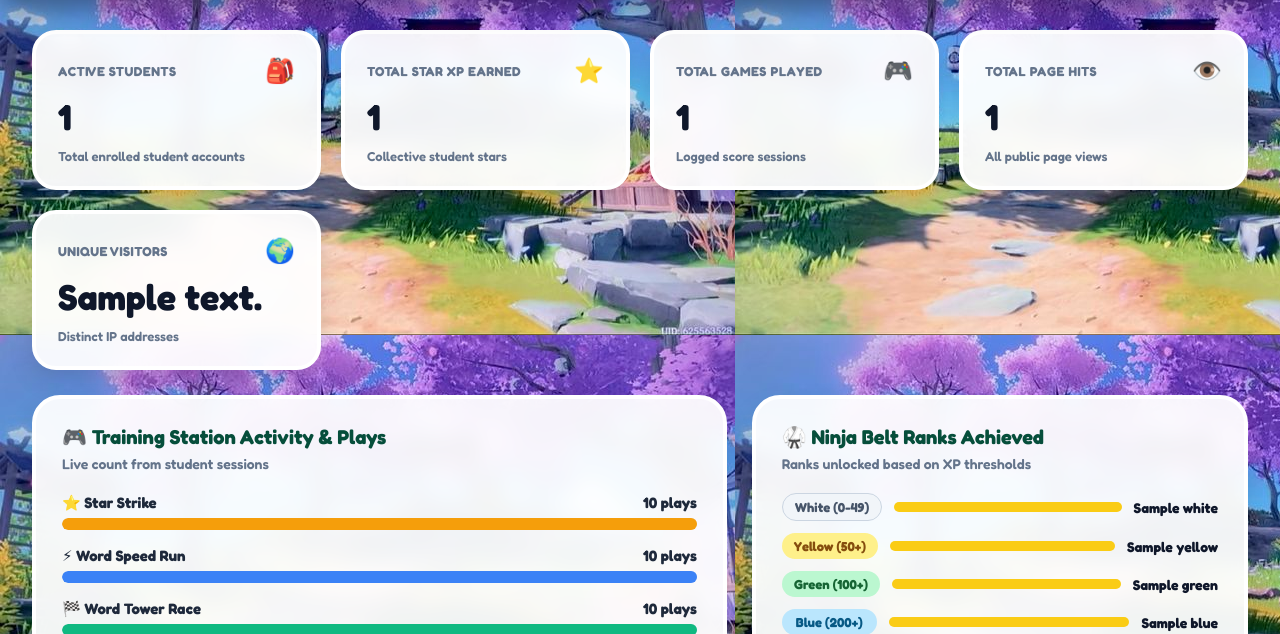
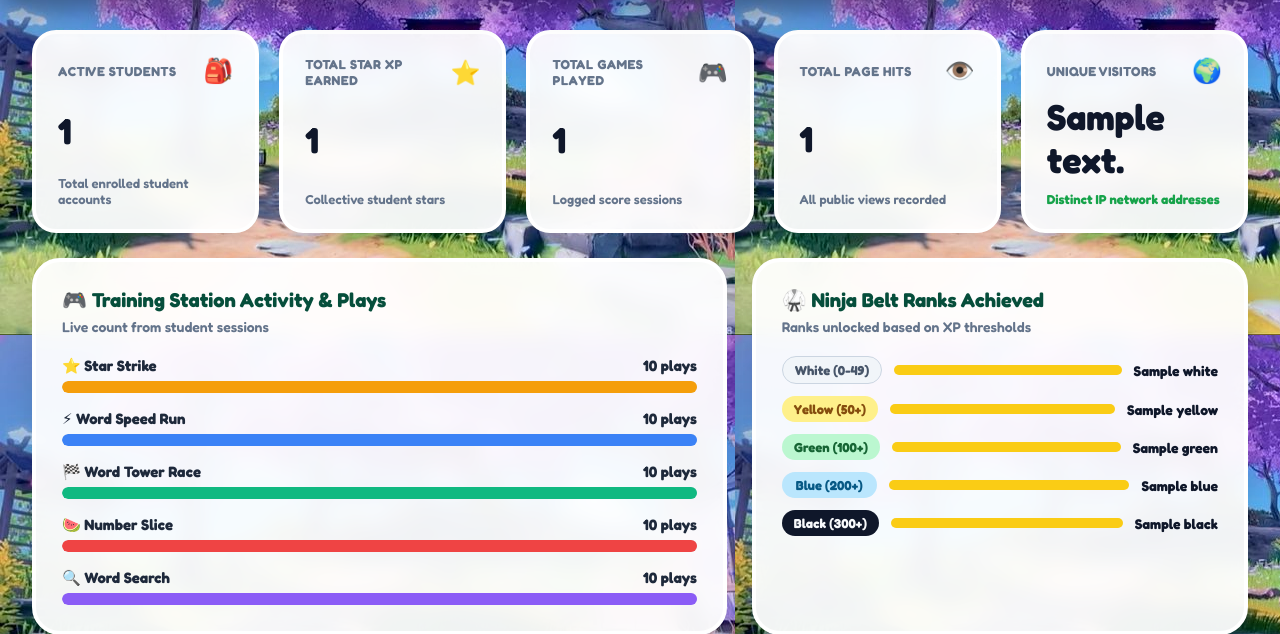
Before and after one commit to varshil-2115/ninjatsu, a Flask app: template templates/admin_dashboard.html in a window 1280 px wide. Shown: the part 84-718 px from the top of the page. Run offline with Flask 3, Linux system fonts and the light colour scheme; data comes from the database, SQL or seed files in the repository; tables that the repository leaves empty hold one stand-in row (values such as "Sample post"); the template is opened without the code that fills it: values that come from a table or form of the project are taken from there, most other values are stand-ins (such as "Sample title", 1, 10 or a date in 2020).

Commit message:
Update admin credentials, pass visitor metrics, and style dashboard cards

```diff
--- a/static/css/admin_dashboard.css
+++ b/static/css/admin_dashboard.css
@@ -91,10 +91,10 @@
   gap: 25px;
 }
 
-/* 1. TOP METRICS GRID */
+/* 1. TOP METRICS GRID (Responsive for 5 metric cards) */
 .metrics-grid {
   display: grid;
-  grid-template-columns: repeat(4, 1fr);
+  grid-template-columns: repeat(auto-fit, minmax(220px, 1fr));
   gap: 20px;
 }
 
--- a/templates/admin_dashboard.html
+++ b/templates/admin_dashboard.html
@@ -39,7 +39,7 @@
             {% endif %}
         {% endwith %}
 
-<!-- TOP EXECUTIVE METRICS ROW -->
+        <!-- TOP EXECUTIVE METRICS ROW -->
         <section class="metrics-grid">
             <div class="metric-card">
                 <div class="metric-header">
@@ -68,27 +68,24 @@
                 <div class="metric-footer">Logged score sessions</div>
             </div>
 
-            <!-- Total Page Hits Card -->
             <div class="metric-card">
                 <div class="metric-header">
                     <span class="metric-title">TOTAL PAGE HITS</span>
-                    <span class="metric-icon">👁️️</span>
+                    <span class="metric-icon">👁️</span>
                 </div>
                 <div class="metric-value">{{ total_page_views }}</div>
-                <div class="metric-footer">All public page views</div>
+                <div class="metric-footer">All public views recorded</div>
             </div>
 
-            <!-- Unique Visitors Card -->
             <div class="metric-card">
                 <div class="metric-header">
                     <span class="metric-title">UNIQUE VISITORS</span>
                     <span class="metric-icon">🌍</span>
                 </div>
                 <div class="metric-value">{{ unique_visitors }}</div>
-                <div class="metric-footer">Distinct IP addresses</div>
+                <div class="metric-footer trend-up">Distinct IP network addresses</div>
             </div>
         </section>
-
         <!-- GAMEPLAY ENGAGEMENT & BELT TIER ANALYTICS -->
         <section class="analytics-split">
             <!-- Game Station Activity -->
```
